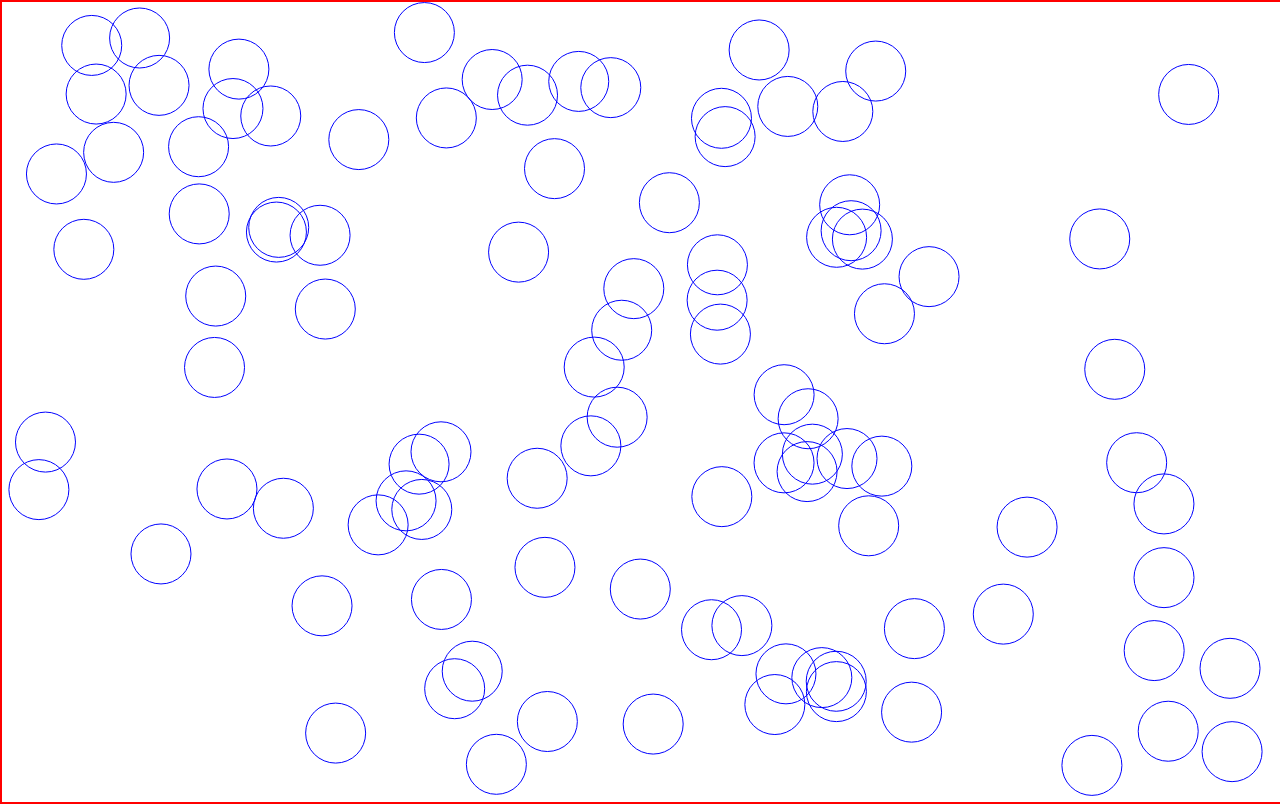
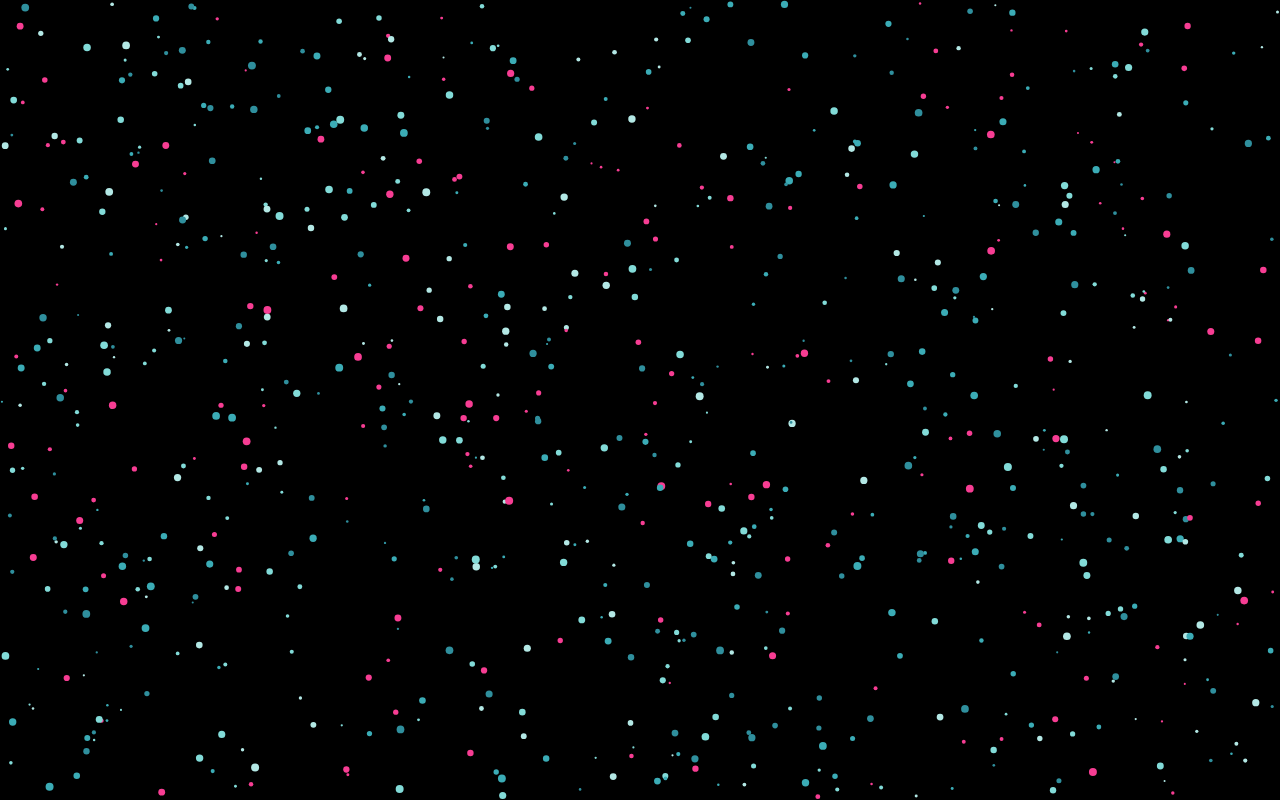
Before and after one commit to kmiqbal19/Canvas-Project, a plain HTML site: page index.html in a window 1280 px wide. Drawn offline with Linux system fonts and the light colour scheme.

Commit message:
completed project

```diff
--- a/index.html
+++ b/index.html
@@ -7,7 +7,8 @@
     <title>Canvas Project</title>
     <style>
       canvas {
-        border: 2px solid red;
+        /* border: 2px solid red; */
+        background-color: rgb(0, 0, 0);
       }
       body {
         margin: 0;
--- a/script.js
+++ b/script.js
@@ -33,19 +33,39 @@ const c = canvas.getContext("2d");
 // }
 
 // ANIMATION
+// Mouse Object for Interactivity
+const mouse = {
+  x: undefined,
+  y: undefined,
+};
+const maxRadius = 40;
+// const minRadius = 10;
+window.addEventListener("mousemove", function (e) {
+  mouse.x = e.x;
+  mouse.y = e.y;
+});
+window.addEventListener("resize", function (e) {
+  canvas.width = window.innerWidth;
+  canvas.height = window.innerHeight;
+  init();
+});
+const colorArray = ["#2F8F9D", "#3BACB6", "#82DBD8", "#B3E8E5", "#F73D93"];
+// Create Circle Object Constructor
 function Circle(x, y, radius, dx, dy) {
   this.x = x;
   this.y = y;
   this.radius = radius;
+  this.minRadius = radius;
   this.dx = dx;
   this.dy = dy;
-
+  this.color = colorArray[Math.floor(Math.random() * colorArray.length)];
   this.draw = function () {
     c.beginPath();
     c.arc(this.x, this.y, this.radius, 0, Math.PI * 2);
-
-    c.strokeStyle = "blue";
-    c.stroke();
+    c.fillStyle = this.color;
+    c.fill();
+    // c.strokeStyle = "blue";
+    // c.stroke();
   };
   this.update = function () {
     if (this.x + this.radius > innerWidth || this.x - this.radius < 0) {
@@ -56,19 +76,35 @@ function Circle(x, y, radius, dx, dy) {
     }
     this.x += this.dx;
     this.y += this.dy;
+    // Interactivity
+    if (
+      mouse.x - this.x < 50 &&
+      mouse.x - this.x > -50 &&
+      mouse.y - this.y < 50 &&
+      mouse.y - this.y > -50
+    ) {
+      if (this.radius < maxRadius) {
+        this.radius += 1;
+      }
+    } else if (this.radius > this.minRadius) {
+      this.radius -= 1;
+    }
   };
 }
-let circle = new Circle(100, 150, 20, 3, 4);
 
-const circleArray = [];
-for (let i = 0; i < 100; i++) {
-  const radius = 30;
-  let x = Math.random() * (innerWidth - radius * 2) + radius;
-  let y = Math.random() * (innerHeight - radius * 2) + radius;
-  let dx = Math.random() - 0.5;
-  let dy = Math.random() - 0.5;
-  circleArray.push(new Circle(x, y, radius, dx, dy));
+let circleArray = [];
+function init() {
+  circleArray = [];
+  for (let i = 0; i < 800; i++) {
+    const radius = Math.random() * 3 + 1;
+    let x = Math.random() * (innerWidth - radius * 2) + radius;
+    let y = Math.random() * (innerHeight - radius * 2) + radius;
+    let dx = Math.random() - 0.5;
+    let dy = Math.random() - 0.5;
+    circleArray.push(new Circle(x, y, radius, dx, dy));
+  }
 }
+init();
 // console.log(circleArray);
 function animate() {
   requestAnimationFrame(animate);
```
